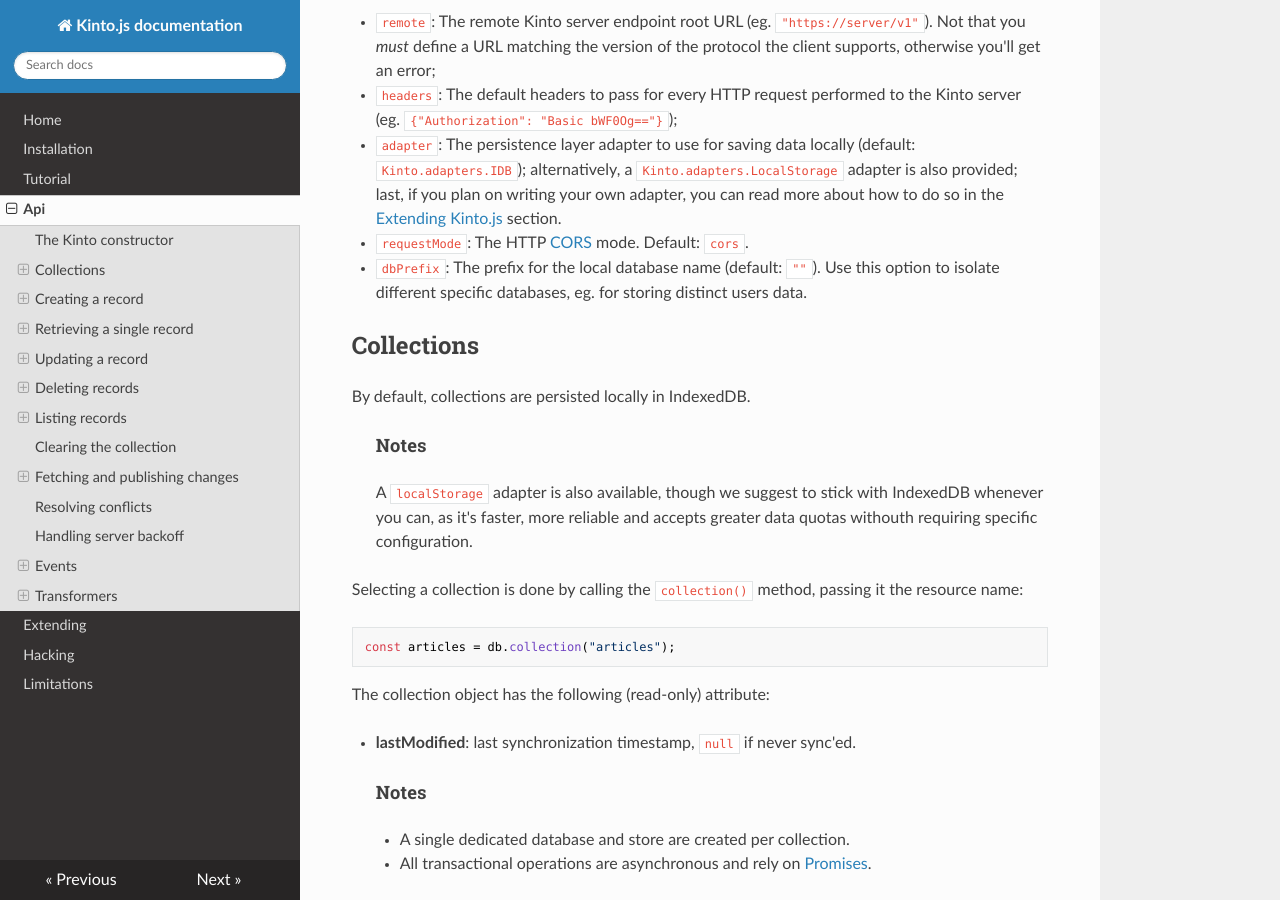
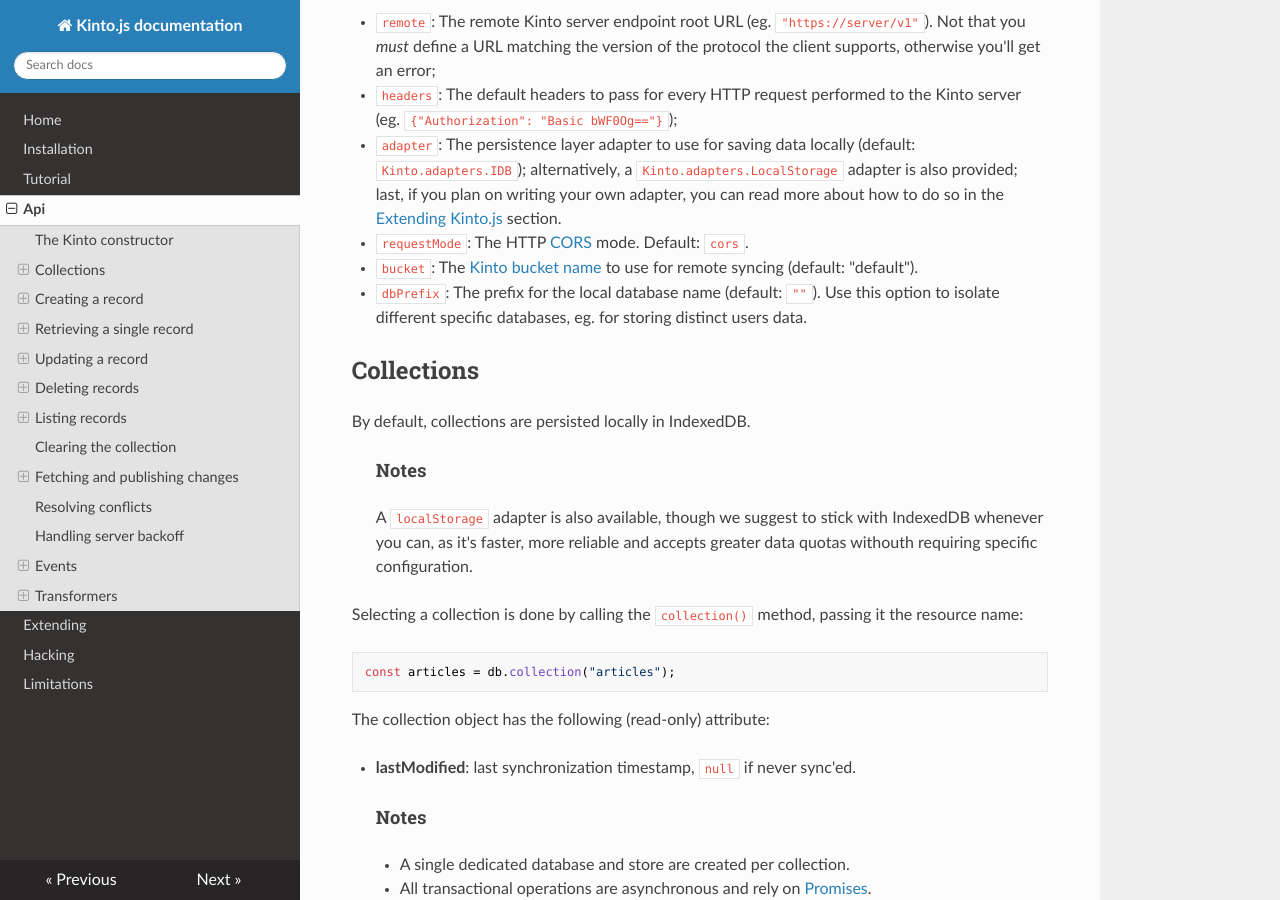
Before and after one commit to Kinto/kinto.js, an MkDocs documentation site: the page built from docs/api.md, in a window 1280 px wide and 900 px high, scrolled down 311 px. Built offline with MkDocs 1.6.1, drawn with Linux system fonts in a browser that asks for light colours; nearby versions of some CDN libraries; old or Windows-style settings are respelled for this version of MkDocs.

Commit message:
Fixes #120 - Documented bucket option.

```diff
--- a/docs/api.md
+++ b/docs/api.md
@@ -12,6 +12,7 @@
 - `headers`: The default headers to pass for every HTTP request performed to the Kinto server (eg. `{"Authorization": "Basic bWF0Og=="}`);
 - `adapter`: The persistence layer adapter to use for saving data locally (default: `Kinto.adapters.IDB`); alternatively, a `Kinto.adapters.LocalStorage` adapter is also provided; last, if you plan on writing your own adapter, you can read more about how to do so in the [Extending Kinto.js](extending.md) section.
 - `requestMode`: The HTTP [CORS](https://fetch.spec.whatwg.org/#concept-request-mode) mode. Default: `cors`.
+- `bucket`: The [Kinto bucket name](http://kinto.readthedocs.org/en/latest/api/buckets.html) to use for remote syncing (default: "default").
 - `dbPrefix`: The prefix for the local database name (default: `""`). Use this option to isolate different specific databases, eg. for storing distinct users data.
 
 ## Collections
```
